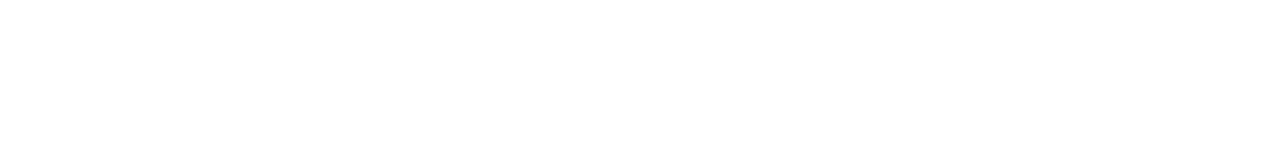
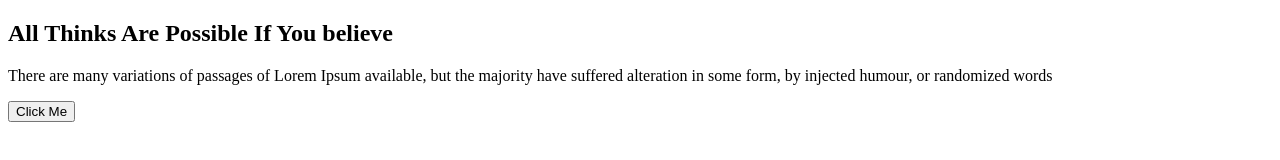
Before and after one commit to ShSpondon/new-year-new-vibe, a plain HTML site: page index.html in a window 1280 px wide. Drawn offline with Linux system fonts and the light colour scheme.

Commit message:
Added h1,p and images

```diff
--- a/index.html
+++ b/index.html
@@ -6,6 +6,22 @@
     <title>New Year New Vibe</title>
 </head>
 <body>
+    <header>
 
+    </header>
+
+    <main>
+        <section>
+            <div>
+                <h1>All Thinks Are Possible If You believe</h1>
+                <p>There are many variations of passages of Lorem Ipsum available, but the majority have suffered alteration in some form, by injected humour, or randomized words</p>
+                <button>Click Me</button>
+            </div>
+        </section>
+    </main>
+
+    <footer>
+
+    </footer>
 </body>
 </html>
```
Also changed, not shown: images/banner/banner1.png (added), images/banner/banner2.png (added), images/banner/banner3.png (added), images/gradient1.png (added), images/gradient2.png (added), images/gradient3.png (added), images/icons/ecom.png (added), images/icons/fb.png (added), images/icons/js.png (added), images/icons/smoke.png (added), images/icons/twitter.png (added), images/icons/web.png (added), images/icons/youtube.png (added), images/person.png (added), 1 more files.
